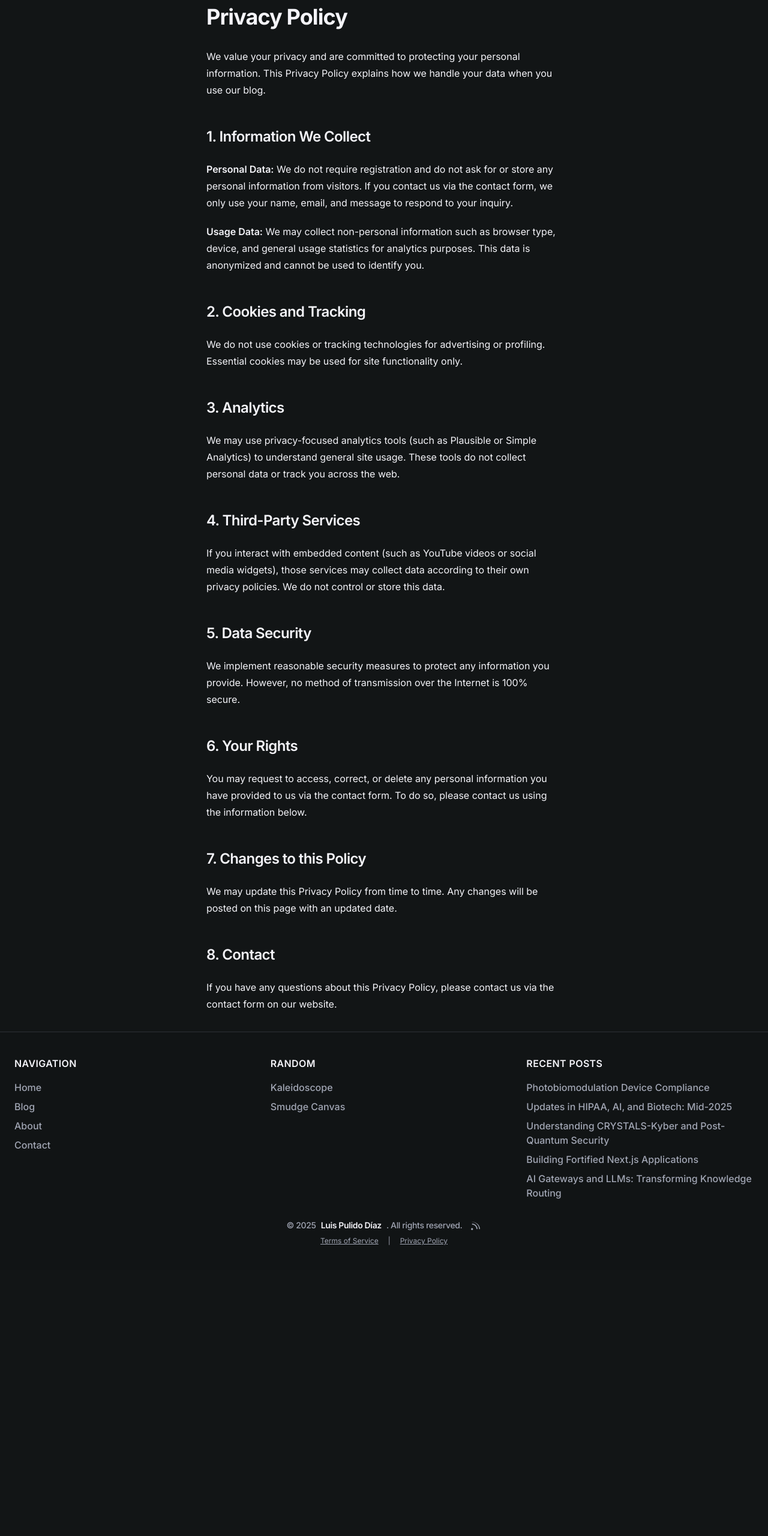
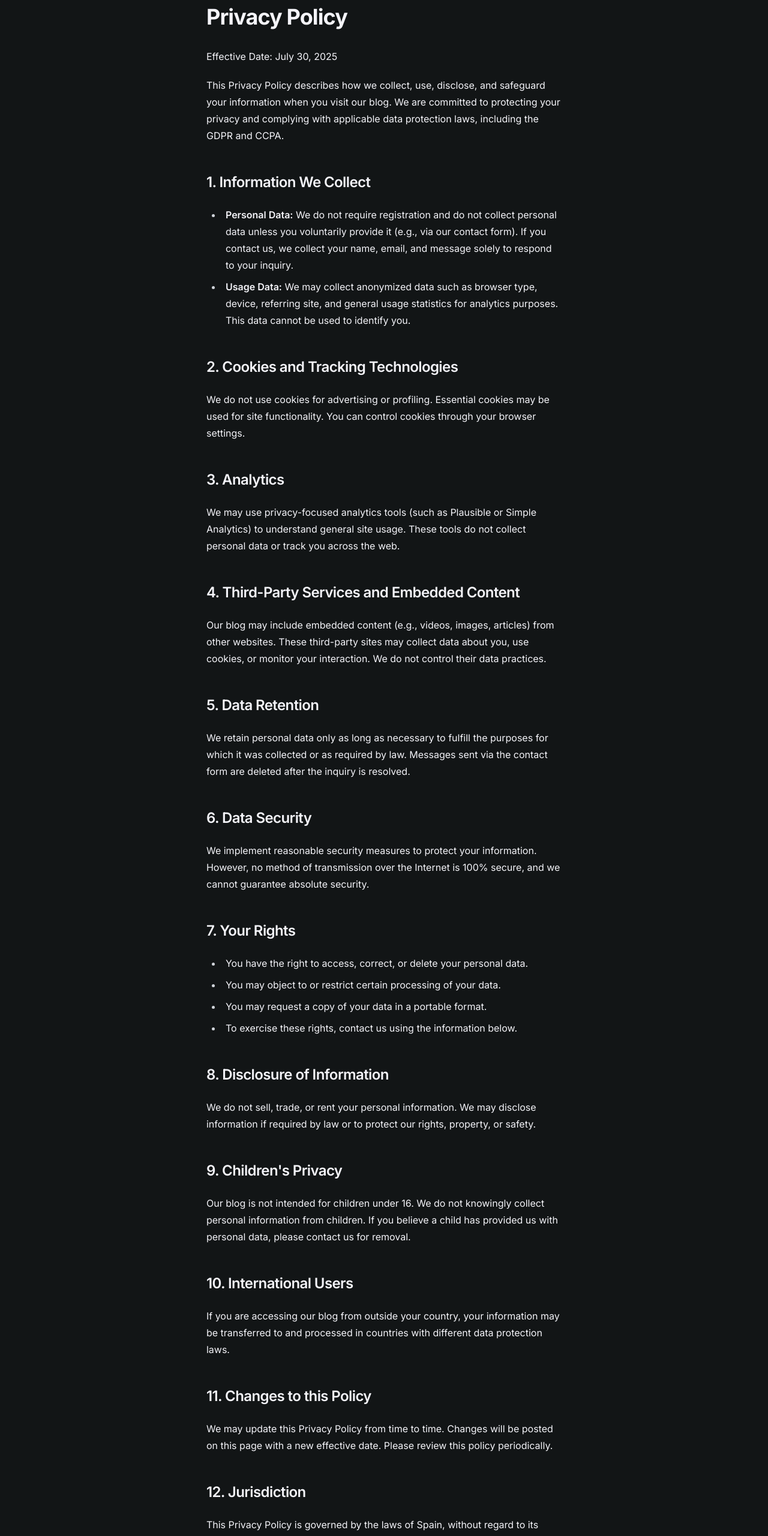
Before and after one commit to lpolish/luispulidocom-new-blog, a Next.js app: page /privacy in a window 1280 px wide. Shown: the part 80-2641 px from the top of the page at 60% size. Before the commit the page ends 2197 px from the top, so only its background shows below. Built offline with nearby package versions, Linux system fonts and the light colour scheme.

Commit message:
comprehensive ones

```diff
--- a/src/app/privacy/page.tsx
+++ b/src/app/privacy/page.tsx
@@ -2,43 +2,65 @@ export default function PrivacyPolicyPage() {
   return (
     <main className="prose mx-auto p-8">
       <h1>Privacy Policy</h1>
+      <p>Effective Date: July 30, 2025</p>
       <p>
-        We value your privacy and are committed to protecting your personal information. This Privacy Policy explains how we handle your data when you use our blog.
+        This Privacy Policy describes how we collect, use, disclose, and safeguard your information when you visit our blog. We are committed to protecting your privacy and complying with applicable data protection laws, including the GDPR and CCPA.
       </p>
       <h2>1. Information We Collect</h2>
+      <ul>
+        <li><strong>Personal Data:</strong> We do not require registration and do not collect personal data unless you voluntarily provide it (e.g., via our contact form). If you contact us, we collect your name, email, and message solely to respond to your inquiry.</li>
+        <li><strong>Usage Data:</strong> We may collect anonymized data such as browser type, device, referring site, and general usage statistics for analytics purposes. This data cannot be used to identify you.</li>
+      </ul>
+      <h2>2. Cookies and Tracking Technologies</h2>
       <p>
-        <strong>Personal Data:</strong> We do not require registration and do not ask for or store any personal information from visitors. If you contact us via the contact form, we only use your name, email, and message to respond to your inquiry.
-      </p>
-      <p>
-        <strong>Usage Data:</strong> We may collect non-personal information such as browser type, device, and general usage statistics for analytics purposes. This data is anonymized and cannot be used to identify you.
-      </p>
-      <h2>2. Cookies and Tracking</h2>
-      <p>
-        We do not use cookies or tracking technologies for advertising or profiling. Essential cookies may be used for site functionality only.
+        We do not use cookies for advertising or profiling. Essential cookies may be used for site functionality. You can control cookies through your browser settings.
       </p>
       <h2>3. Analytics</h2>
       <p>
         We may use privacy-focused analytics tools (such as Plausible or Simple Analytics) to understand general site usage. These tools do not collect personal data or track you across the web.
       </p>
-      <h2>4. Third-Party Services</h2>
+      <h2>4. Third-Party Services and Embedded Content</h2>
       <p>
-        If you interact with embedded content (such as YouTube videos or social media widgets), those services may collect data according to their own privacy policies. We do not control or store this data.
+        Our blog may include embedded content (e.g., videos, images, articles) from other websites. These third-party sites may collect data about you, use cookies, or monitor your interaction. We do not control their data practices.
       </p>
-      <h2>5. Data Security</h2>
+      <h2>5. Data Retention</h2>
       <p>
-        We implement reasonable security measures to protect any information you provide. However, no method of transmission over the Internet is 100% secure.
+        We retain personal data only as long as necessary to fulfill the purposes for which it was collected or as required by law. Messages sent via the contact form are deleted after the inquiry is resolved.
       </p>
-      <h2>6. Your Rights</h2>
+      <h2>6. Data Security</h2>
       <p>
-        You may request to access, correct, or delete any personal information you have provided to us via the contact form. To do so, please contact us using the information below.
+        We implement reasonable security measures to protect your information. However, no method of transmission over the Internet is 100% secure, and we cannot guarantee absolute security.
       </p>
-      <h2>7. Changes to this Policy</h2>
+      <h2>7. Your Rights</h2>
+      <ul>
+        <li>You have the right to access, correct, or delete your personal data.</li>
+        <li>You may object to or restrict certain processing of your data.</li>
+        <li>You may request a copy of your data in a portable format.</li>
+        <li>To exercise these rights, contact us using the information below.</li>
+      </ul>
+      <h2>8. Disclosure of Information</h2>
       <p>
-        We may update this Privacy Policy from time to time. Any changes will be posted on this page with an updated date.
+        We do not sell, trade, or rent your personal information. We may disclose information if required by law or to protect our rights, property, or safety.
       </p>
-      <h2>8. Contact</h2>
+      <h2>9. Children's Privacy</h2>
       <p>
-        If you have any questions about this Privacy Policy, please contact us via the contact form on our website.
+        Our blog is not intended for children under 16. We do not knowingly collect personal information from children. If you believe a child has provided us with personal data, please contact us for removal.
+      </p>
+      <h2>10. International Users</h2>
+      <p>
+        If you are accessing our blog from outside your country, your information may be transferred to and processed in countries with different data protection laws.
+      </p>
+      <h2>11. Changes to this Policy</h2>
+      <p>
+        We may update this Privacy Policy from time to time. Changes will be posted on this page with a new effective date. Please review this policy periodically.
+      </p>
+      <h2>12. Jurisdiction</h2>
+      <p>
+        This Privacy Policy is governed by the laws of Spain, without regard to its conflict of law principles.
+      </p>
+      <h2>13. Contact</h2>
+      <p>
+        If you have any questions or wish to exercise your rights, please contact us via the contact form on our website.
       </p>
     </main>
   );
--- a/src/app/terms-of-service/page.tsx
+++ b/src/app/terms-of-service/page.tsx
@@ -2,46 +2,64 @@ export default function TermsOfServicePage() {
   return (
     <main className="prose mx-auto p-8">
       <h1>Terms of Service</h1>
-      <p>
-        By accessing or using this website, you agree to be bound by these Terms of Service. If you do not agree with any part of these terms, please do not use our website.
-      </p>
+      <p>Effective Date: July 30, 2025</p>
       <h2>1. Acceptance of Terms</h2>
       <p>
-        These Terms of Service apply to all visitors, users, and others who access or use the blog. Your continued use of the site constitutes acceptance of these terms.
+        By accessing or using this website, you agree to be bound by these Terms of Service and all applicable laws and regulations. If you do not agree, please do not use this site.
       </p>
-      <h2>2. Use of Content</h2>
+      <h2>2. Eligibility</h2>
       <p>
-        All content provided on this blog is for informational purposes only. We make no representations as to the accuracy or completeness of any information on this site or found by following any link on this site. Content may be updated or removed at any time without notice.
+        You must be at least 16 years old to use this blog. By using the site, you represent that you meet this age requirement.
       </p>
-      <h2>3. User Conduct</h2>
+      <h2>3. Use of the Site</h2>
+      <ul>
+        <li>Content is provided for informational purposes only and may be updated or removed at any time without notice.</li>
+        <li>You may not use the site for any unlawful, harmful, or abusive purpose.</li>
+        <li>You may not attempt to gain unauthorized access to any part of the site or its systems.</li>
+      </ul>
+      <h2>4. User Conduct</h2>
+      <ul>
+        <li>Do not post or transmit any content that is unlawful, defamatory, harassing, obscene, or otherwise objectionable.</li>
+        <li>Do not interfere with the operation or security of the site.</li>
+        <li>Do not impersonate any person or entity or misrepresent your affiliation.</li>
+      </ul>
+      <h2>5. Intellectual Property</h2>
       <p>
-        You agree not to use the site for any unlawful purpose or in any way that may harm, disrupt, or impair the operation of the blog or the experience of other users.
+        All content on this blog, unless otherwise stated, is the property of the blog owner and protected by copyright and other intellectual property laws. You may not reproduce, distribute, or use content for commercial purposes without explicit written permission.
       </p>
-      <h2>4. Intellectual Property</h2>
+      <h2>6. Third-Party Links and Content</h2>
       <p>
-        All content on this blog, unless otherwise stated, is the property of the blog owner and may not be reproduced, distributed, or used for commercial purposes without explicit permission.
+        This blog may contain links to third-party websites or embedded content. We are not responsible for the content, privacy practices, or accuracy of any third-party sites.
       </p>
-      <h2>5. Third-Party Links</h2>
+      <h2>7. Disclaimers</h2>
       <p>
-        This blog may contain links to third-party websites. We are not responsible for the content or practices of any third-party sites.
+        The information on this blog is provided "as is" without warranties of any kind, either express or implied. We do not guarantee the accuracy, completeness, or reliability of any content.
       </p>
-      <h2>6. Disclaimer</h2>
+      <h2>8. Limitation of Liability</h2>
       <p>
-        The information on this blog is provided "as is" without warranties of any kind, either express or implied. We disclaim all liability for any errors or omissions in the content.
+        To the fullest extent permitted by law, we are not liable for any direct, indirect, incidental, consequential, or punitive damages arising from your use of the blog or any content herein.
       </p>
-      <h2>7. Limitation of Liability</h2>
+      <h2>9. Indemnification</h2>
       <p>
-        We are not liable for any direct, indirect, incidental, consequential, or punitive damages arising from your use of the blog or any content herein.
+        You agree to indemnify and hold harmless the blog owner and affiliates from any claims, damages, or expenses arising from your use of the site or violation of these terms.
       </p>
-      <h2>8. Indemnification</h2>
+      <h2>10. Termination</h2>
       <p>
-        You agree to indemnify and hold harmless the blog owner from any claims, damages, or expenses arising from your use of the site or violation of these terms.
+        We reserve the right to terminate or restrict your access to the site at our sole discretion, without notice, for any reason.
       </p>
-      <h2>9. Changes to Terms</h2>
+      <h2>11. Changes to Terms</h2>
       <p>
-        We reserve the right to update or change these Terms of Service at any time. Any changes will be posted on this page with an updated date.
+        We may update or change these Terms of Service at any time. Changes will be posted on this page with a new effective date. Your continued use of the site constitutes acceptance of the revised terms.
       </p>
-      <h2>10. Contact</h2>
+      <h2>12. Governing Law</h2>
+      <p>
+        These Terms are governed by the laws of Spain, without regard to its conflict of law principles.
+      </p>
+      <h2>13. Dispute Resolution</h2>
+      <p>
+        Any disputes arising from these Terms or your use of the site will be resolved exclusively in the courts of Spain.
+      </p>
+      <h2>14. Contact</h2>
       <p>
         If you have any questions about these Terms, please contact us via the contact form on our website.
       </p>
```
